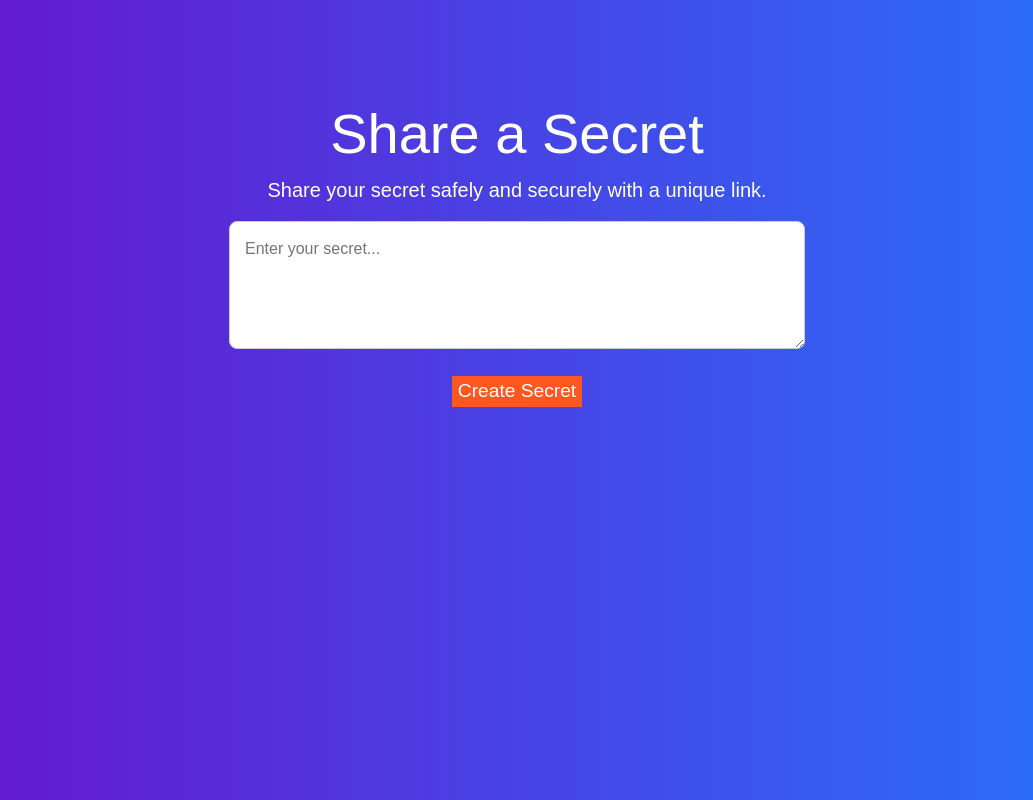
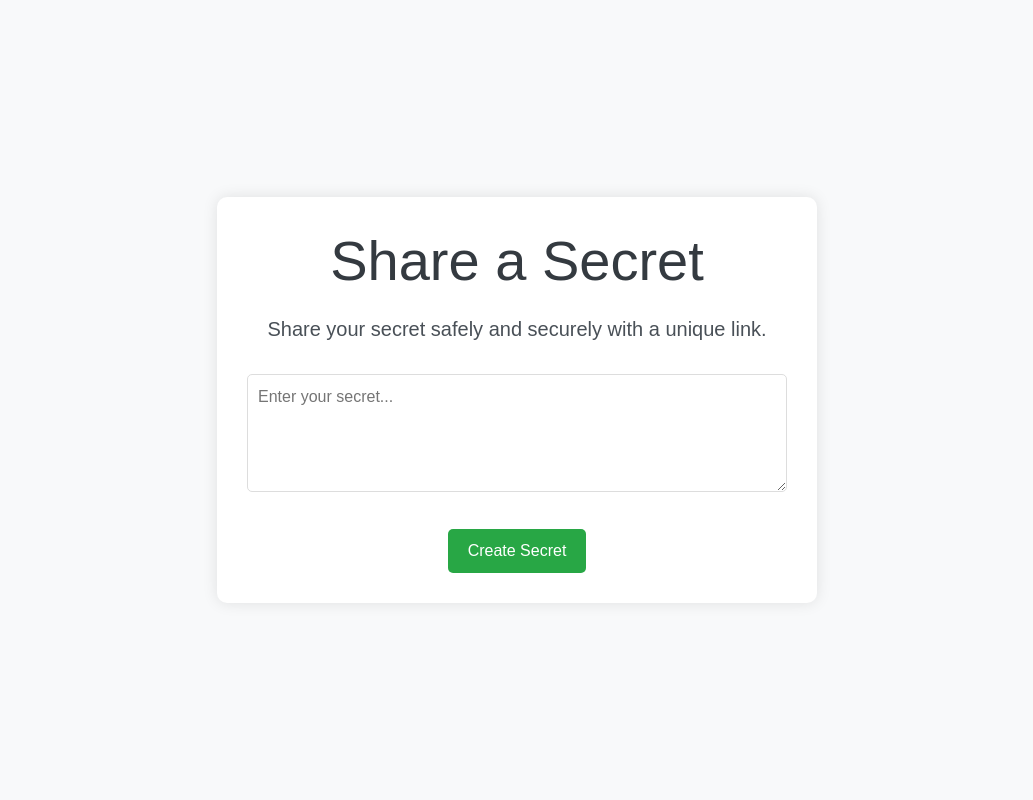
Before and after one commit to rojinashaikh/secure-one-time-share, a Flask app: page / in a window 1280 px wide. Shown: the whole page, without its empty margins (123-1156 px from the left). Run offline with Flask 3, Linux system fonts and the light colour scheme.

Commit message:
Update index.html

```diff
--- a/templates/index.html
+++ b/templates/index.html
@@ -5,51 +5,7 @@
     <meta name="viewport" content="width=device-width, initial-scale=1.0">
     <title>Secret Share</title>
     <link href="https://cdn.jsdelivr.net/npm/bootstrap@5.3.0-alpha1/dist/css/bootstrap.min.css" rel="stylesheet" integrity="sha384-KyZXEJ6HMR7B1rK9nY8RzA6Y3mdO4amdd06w6zHc4yF1b5mYZmBC9K3aJ5kjJz6Y" crossorigin="anonymous">
-    <style>
-        body {
-            background: linear-gradient(to right, #6a11cb, #2575fc);
-            color: white;
-            font-family: 'Arial', sans-serif;
-        }
-        .container {
-            max-width: 600px;
-            margin-top: 100px;
-            text-align: center;
-        }
-        .btn-create {
-            background: #ff5722;
-            color: white;
-            border: none;
-            font-size: 1.2em;
-        }
-        .btn-create:hover {
-            background: #e64a19;
-        }
-        .input-secret {
-            background-color: #ffffff;
-            color: #333;
-            border-radius: 8px;
-            border: 1px solid #ccc;
-            padding: 15px;
-            width: 100%;
-            margin-bottom: 20px;
-        }
-        .secret-link {
-            margin-top: 30px;
-            background-color: #4caf50;
-            padding: 15px;
-            border-radius: 8px;
-            color: white;
-            text-decoration: none;
-        }
-        .secret-link:hover {
-            background-color: #45a049;
-        }
-        .expired-message {
-            font-size: 1.5em;
-            color: #ff1744;
-        }
-    </style>
+    <link rel="stylesheet" href="styles.css">
 </head>
 <body>
     <div class="container">
```
